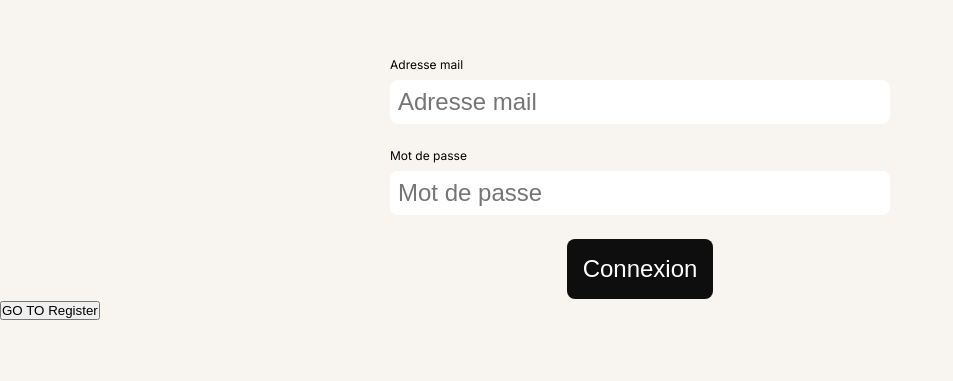
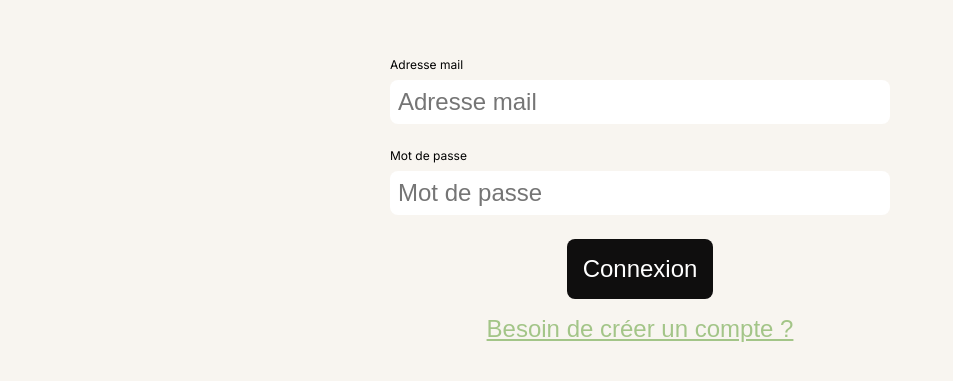
Before and after one commit to LeBenjos/todolist-react-ts, a React (Vite) app: page /authentification in a window 1280 px wide. Shown: the part 167-548 px from the top of the page, without its empty margins (0-953 px from the left). Built offline with nearby package versions, Linux system fonts and the light colour scheme; no server answers.

Commit message:
fix: authentication location

```diff
--- a/src/App/pages/Authentication.tsx
+++ /dev/null
@@ -1,26 +0,0 @@
-// Libraries
-import { useContext, useState } from "react";
-
-// Components
-import LogIn from "../components/AuthComp/Login.tsx";
-import Register from "../components/AuthComp/Register.tsx";
-import { authContext } from "../context/Auth.tsx";
-import { Navigate } from "react-router-dom";
-import { PagePath } from "../constants/paths/PagePath.ts";
-
-export default function Authentication() {
-
-  const user = useContext(authContext);
-
-  const [hasAccount, setHasAccount] = useState<boolean>(true);
-
-  return (
-    <>
-      {user && <Navigate to={ PagePath.HOME } />}
-      {hasAccount ? <LogIn /> : <Register />}
-      <button onClick={() => setHasAccount(!hasAccount)}>
-        {hasAccount ? <>GO TO Register</> : <>GO TO LogIn</>}
-      </button>
-    </>
-  );
-}
```
Also changed, not shown: src/App/App.tsx (+4 -4 lines).
